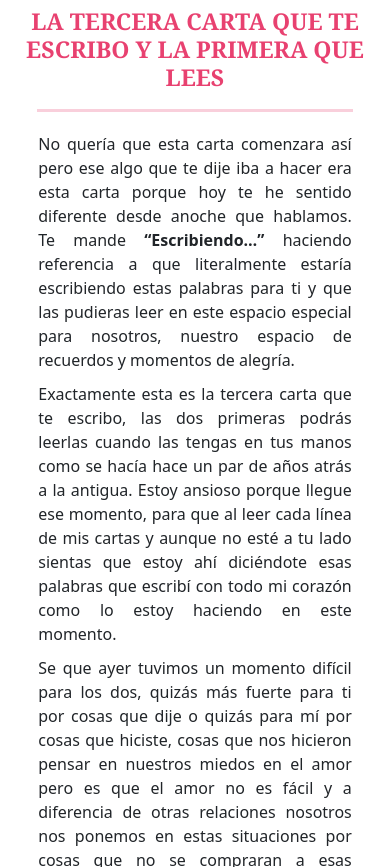
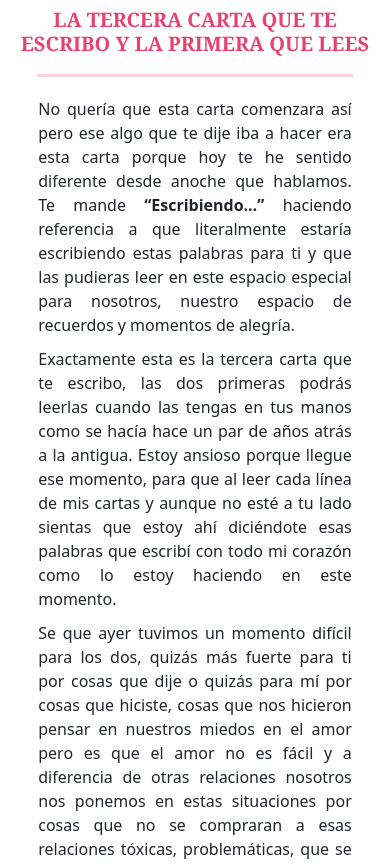
Before and after one commit to izzatt/4month, a plain HTML site: page carta3.html in a window 390 px wide. Shown: the part 58-925 px from the top of the page. Drawn offline with nearby package versions, Linux system fonts and the light colour scheme.

Commit message:
cambio clase title

```diff
--- a/css/estilos.css
+++ b/css/estilos.css
@@ -59,7 +59,7 @@ body{
     font-size: 25px;
     font-weight: bold;
   }
-  .principal .title{
+  .title{
     font-size: 20px;
   }
 
```
